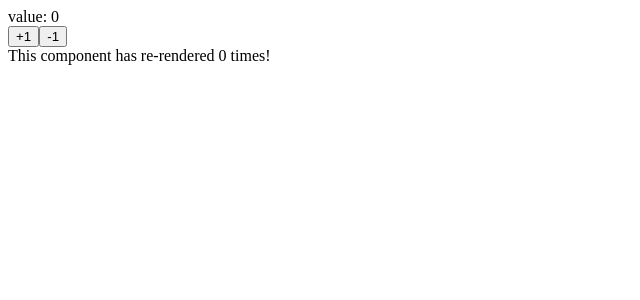
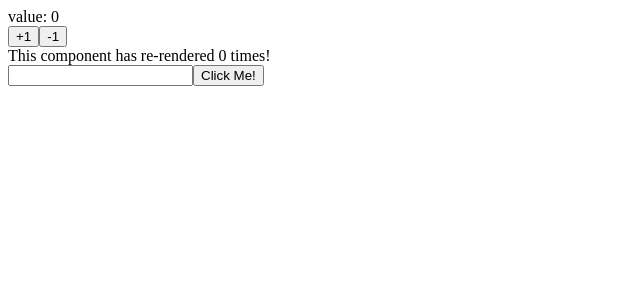
Before and after one commit to ikd-gifu/my-first-react-app-in-typescript, a React (Create React App) app: page / in a window 1280 px wide. Shown: the top 300 px of the page, without its empty margins (0-640 px from the left). Built offline with nearby package versions, Linux system fonts and the light colour scheme.

Commit message:
ss11 72 useRef, Optional Chaining, Non-Null Assertion Operator

```diff
--- a/src/Counter.tsx
+++ b/src/Counter.tsx
@@ -44,6 +44,7 @@
   };
 
   // const renderTimes: React.MutableRefObject<number>
+  // useRefは{ current: 初期値 } というJSオブジェクトを返すので、Reactによる再レンダリングが起きない
   const renderTimes = useRef<number>(0);
   useEffect(() => {
     // 第一引数のコールバック関数。画面が更新されるたびに実行される関数
@@ -52,12 +53,33 @@
     renderTimes.current = renderTimes.current +1;
   });
 
+  const ref = useRef<HTMLInputElement>(null!); // 型定義前：const ref: React.MutableRefObject<null>
+  // non-null assertion operator（!）を使うことで、ref.currentがnullでないことをTypeScriptに伝えることができる
+  // focusInputは、レンダリング後にクリックして初めて呼ばれるので、nullでないことが保証される
+  // 定義後：const ref: React.RefObject<HTMLInputElement>
+  // ref を先に定義するのは、React がレンダリング時にその ref に DOM 要素を代入できるようにするため
+  const focusInput =() => {
+    // const current = ref.current; // ref.currentでinput要素（実際のDOM要素）を参照できる。一旦代入して退避する
+    // if (current != null) current.focus(); // nullで初期化しているため
+    // ref.current?.focus(); // オプショナルチェイニング
+    ref.current.focus();
+  };
+
   return (
     <div>
       <div>value: {value}</div>
       <button onClick={increment}>+1</button>
       <button onClick={decrement}>-1 </button>
       <div>This component has re-rendered {renderTimes.current} times!</div>
+      {/* interface ClassAttributes<T> extends Attributes {
+        ref?: LegacyRef<T>;
+      } */}
+      {/* type LegacyRef<T> = string | Ref<T>; // 文字列のrefは非推奨なので、Ref<T>のみを考える */}
+      {/* type Ref<T> = RefCallback<T> | RefObject<T> | null; // Ref型オブジェクトRefObject<T>を作る */}
+      {/* Reactに「このinput要素がDOMに追加されたら、ref.currentにその要素を格納してください」と指示 */}
+      <input ref={ref} type="text"></input>
+      {/* (property) React.ClassAttributes<HTMLInputElement>.ref?: React.LegacyRef<HTMLInputElement> | undefined */}
+      <button onClick={focusInput}>Click Me!</button>
     </div>
   );
 };
```
